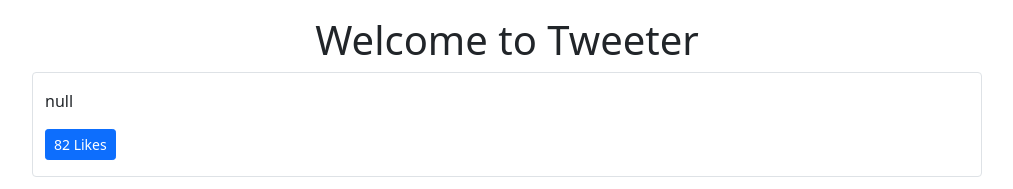
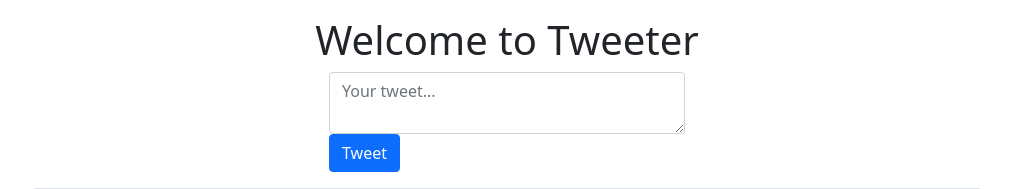
Before and after one commit to prycey77/python-tweeter, a Django app: page / in a window 1280 px wide. Shown: the part 56-245 px from the top of the page, without its empty margins (133-1146 px from the left). Run offline with Django 3.2, Linux system fonts and the light colour scheme; data comes from the database, SQL or seed files in the repository; both versions use the stored data as it was after the commit.

Commit message:
Tweet form by hand

```diff
--- a/templates/pages/home.html
+++ b/templates/pages/home.html
@@ -4,6 +4,17 @@
 <div class='row text-center'>
     <div class='col'>
     <h1>Welcome to Tweeter</h1>
+    </div>
+</div>
+
+<div class='row mb-3'>
+    <div class='col-md-4 mx-auto col-10'>
+        <form class='form' method='POST' action='/create-tweet'>
+                {% csrf_token %}
+            <input type='hidden' value='/' name='next' />
+            <textarea class='form-control' name='content' placeholder='Your tweet...'></textarea>
+            <button type='submit' class='btn btn-primary'>Tweet</button>
+        </form>
     </div>
 </div>
 
--- a/tweets/views.py
+++ b/tweets/views.py
@@ -11,6 +11,7 @@
 
 def tweet_create_view(request, *args, **kwargs):
     form = TweetForm(request.POST or None)
+    print(request.POST)
     if form.is_valid():
         obj = form.save(commit=False)
         obj.save()
```
Also changed, not shown: db.sqlite3.
